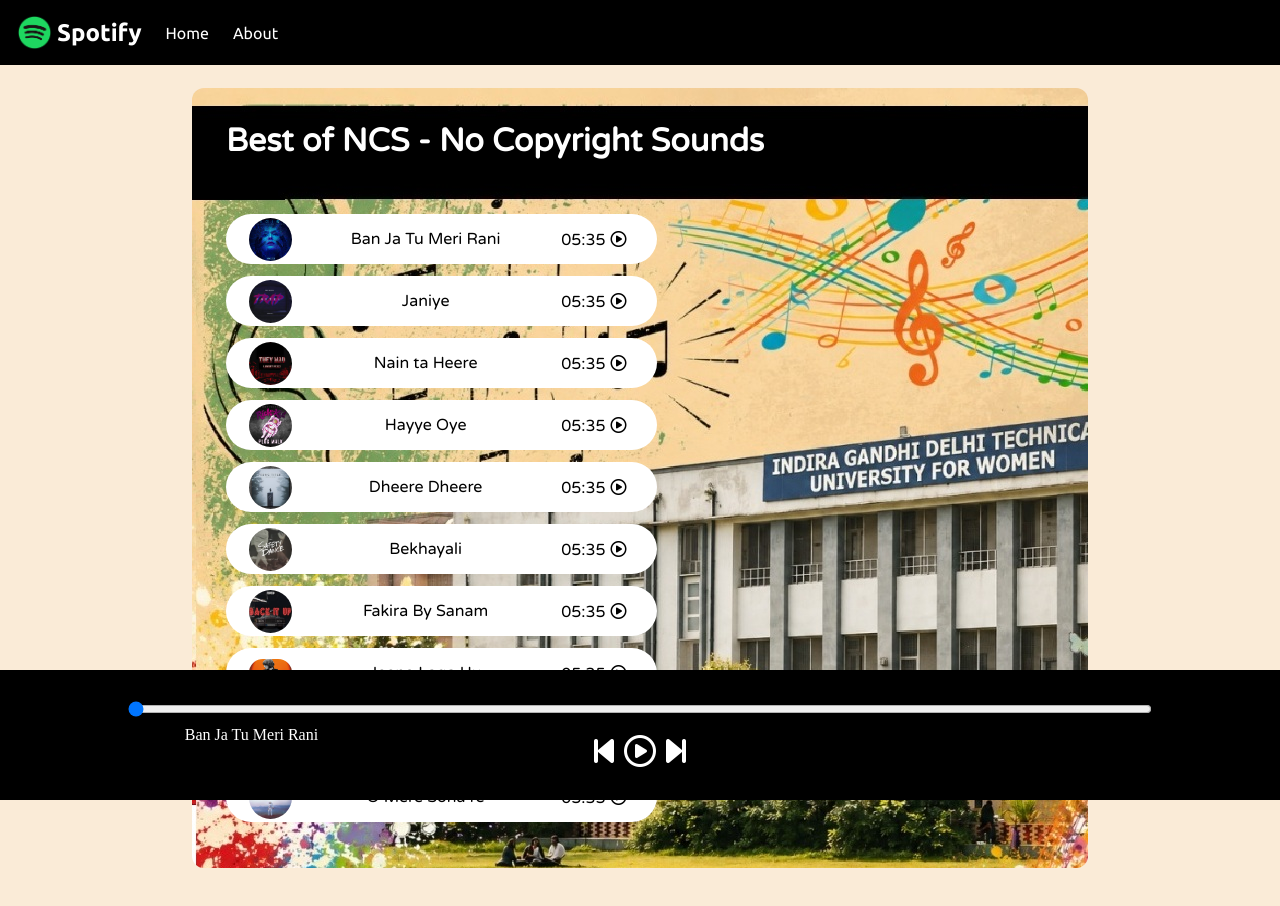
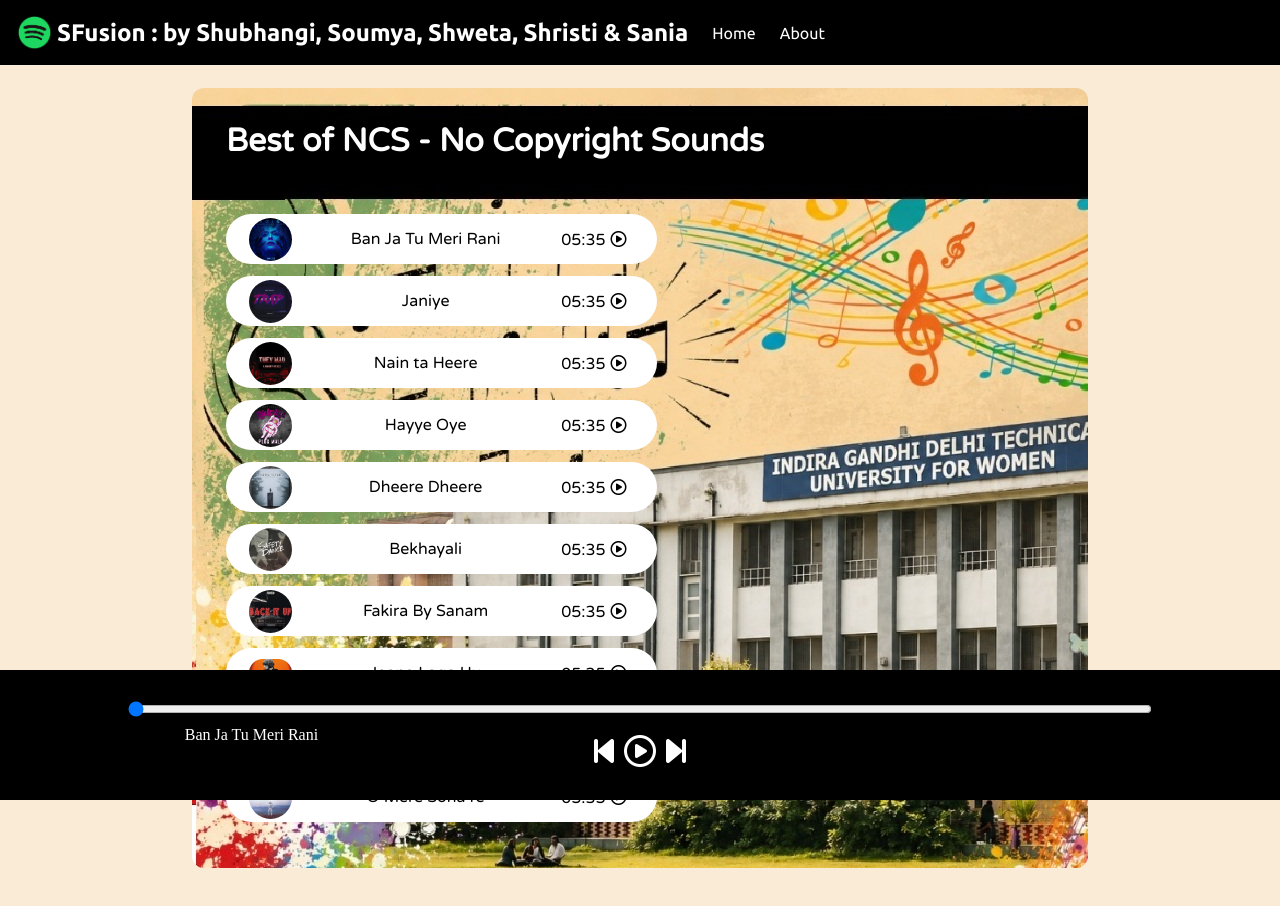
Before and after one commit to shubhangiverse/SPOTIFY-CLONE---INTERNSHIP-PROJECT, a plain HTML site: page index.html in a window 1280 px wide. Drawn offline with Linux system fonts and the light colour scheme.

Commit message:
Change title and brand name in index.html

```diff
--- a/index.html
+++ b/index.html
@@ -4,14 +4,14 @@
 <head>
     <meta charset="UTF-8">
     <meta name="viewport" content="width=device-width, initial-scale=1.0">
-    <title>Spotify -Your Favourite Music is Here</title>
+    <title>SFusion -Your Favourite Music is Here</title>
     <link rel="stylesheet" href="style.css">
 </head>
 
 <body>
     <nav>
         <ul>
-            <li class="brand"><img src="logo.png" alt="Spotify">Spotify</li>
+            <li class="brand"><img src="logo.png" alt="SFusion : by Shubhangi, Soumya, Shweta, Shristi & Sania ">SFusion : by Shubhangi, Soumya, Shweta, Shristi & Sania </li>
             <li>Home</li>
             <li>About</li>
         </ul>
```
